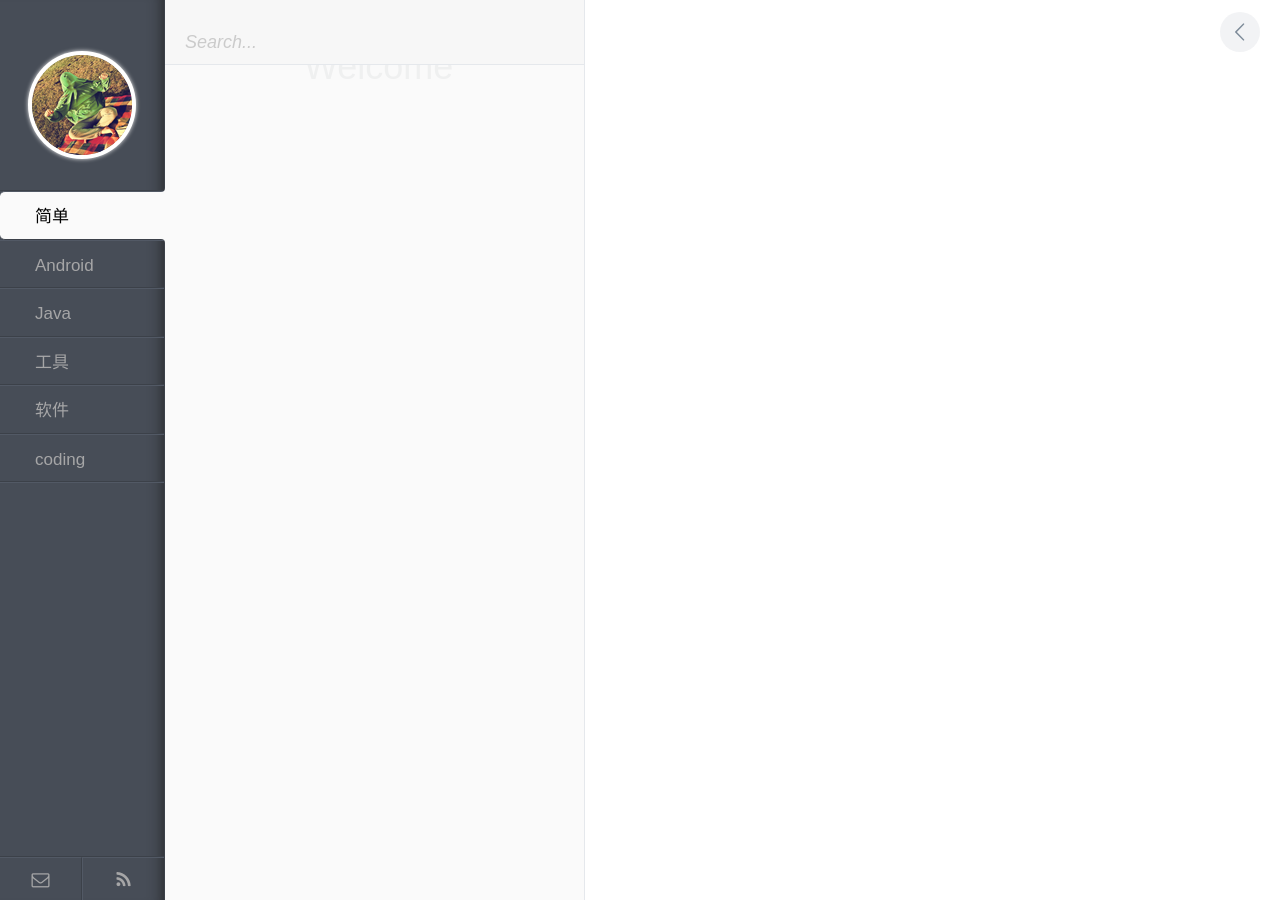
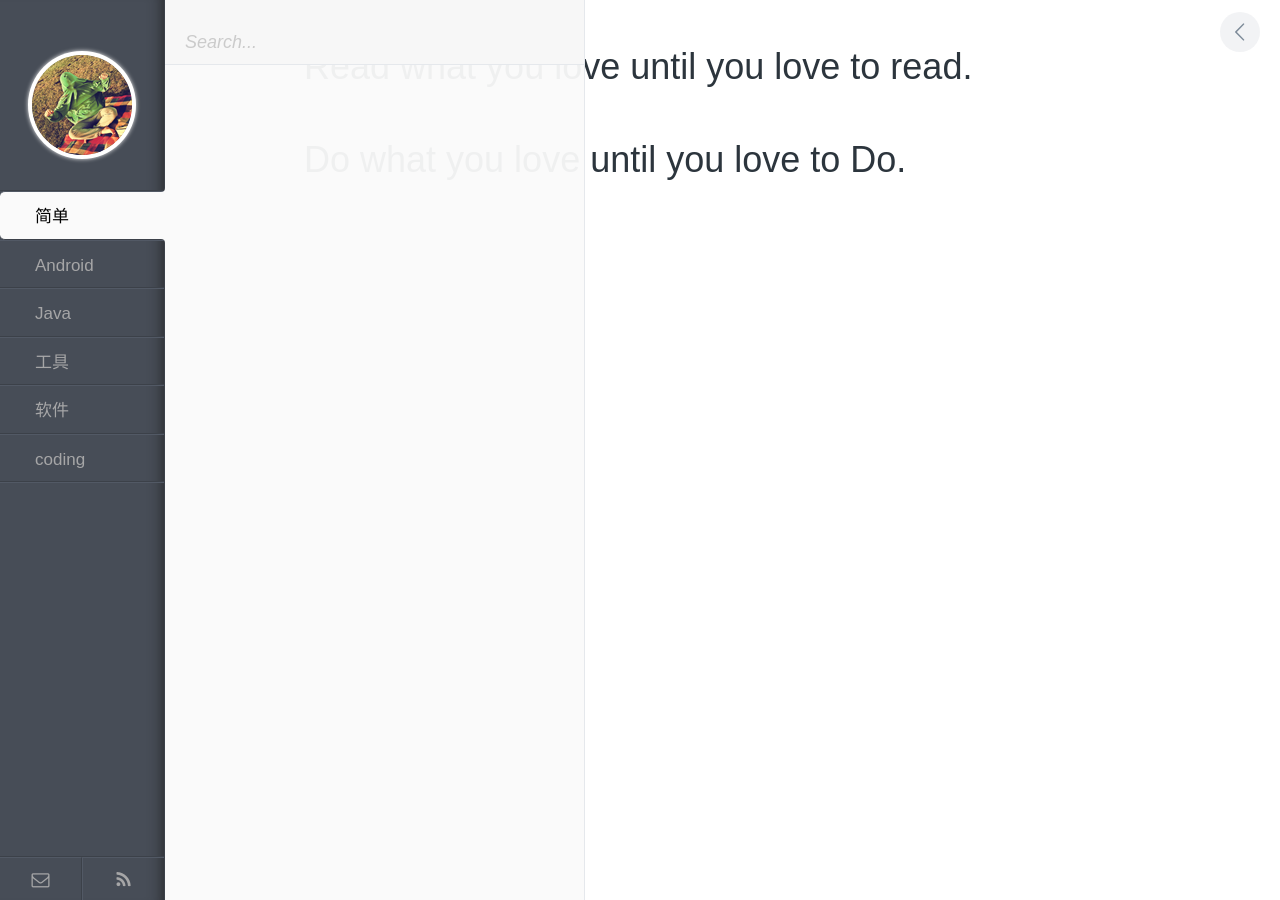
Before and after one commit to decodelove/decodelove.github.io, a Jekyll site: the page built from index.html, in a window 1280 px wide. Built offline with Jekyll 4.4.1, drawn with Linux system fonts in a browser that asks for light colours.

Commit message:
To do!
Co-Authored-By: Decode Love <android_gr@163.com>

```diff
--- a/index.html
+++ b/index.html
@@ -4,5 +4,6 @@ title: place_your_blog_title_here
 ---
 
 <article id="post__content">
-  <h1 id="post__title">Welcome</h1>
+  <h1 id="post__title">Read what you love until you love to read.</h1>
+  <h1 id="post__title">Do what you love until you love to Do.</h1>
 </article> <!-- end #post__content -->
```
